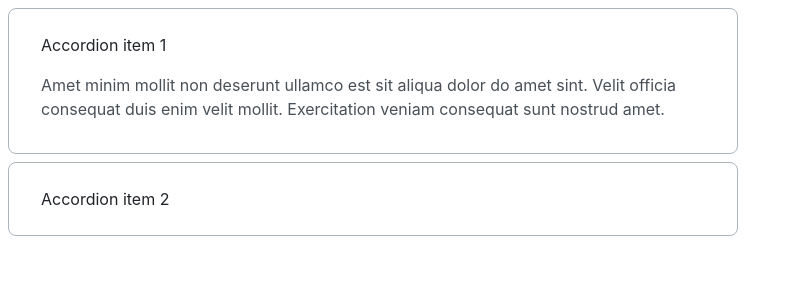
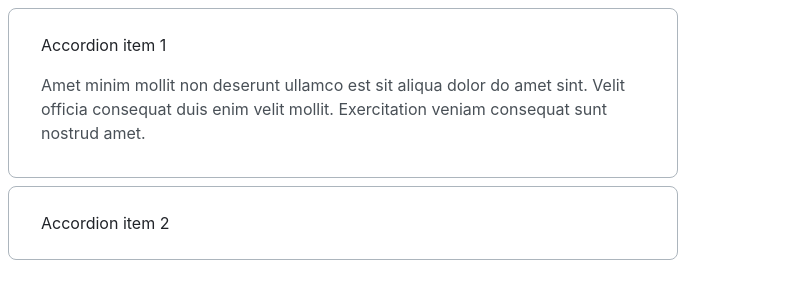
Before and after one commit to js-tasks-ru/htmlcss-20220317_nfedorov15, a website: page 03-lection1/02-accordion/index.html in a window 1280 px wide. Shown: the whole page, without its empty margins (0-793 px from the left). Drawn offline with Linux system fonts and the light colour scheme.

Commit message:
fix errors

```diff
--- a/03-lection1/02-accordion/accordion.css
+++ b/03-lection1/02-accordion/accordion.css
@@ -1,12 +1,13 @@
 /* Стилизация аккордеона */
 
 .accordion__item {
-   background: var(--background-accordion-item);
-   border: 1px solid var(--border-accordion-item);
+    background: var(--white);
+    border: 1px solid var(--grey-3);
     box-sizing: border-box;
     border-radius: 8px;
 
-   width: 730px;
+    width: 53%;
+
     margin-bottom: 8px;
 }
 
@@ -17,7 +18,8 @@
 font-weight: 400;
 font-size: 16px;
 line-height: 24px;
-   color: var(--color-accordion-tittle);
+color: var(--black);
+list-style: none;
 
 
 
@@ -30,14 +32,11 @@
 font-weight: 400;
 font-size: 16px;
 line-height: 24px;
-   color: var(--color-accordion-content);
+color: var(--grey-4);
 
   padding: 0px 32px 32px;
 margin: -8px 0px 0px;
-   }
 
-   summary{
-     list-style: none;
 }
 
 .accordion__item:last-child {
```
Lines whose indentation alone changed are shown as unchanged.
